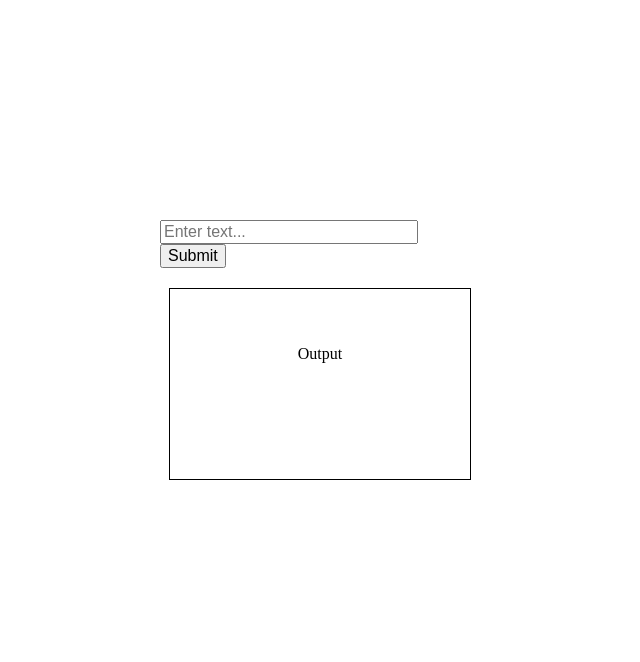
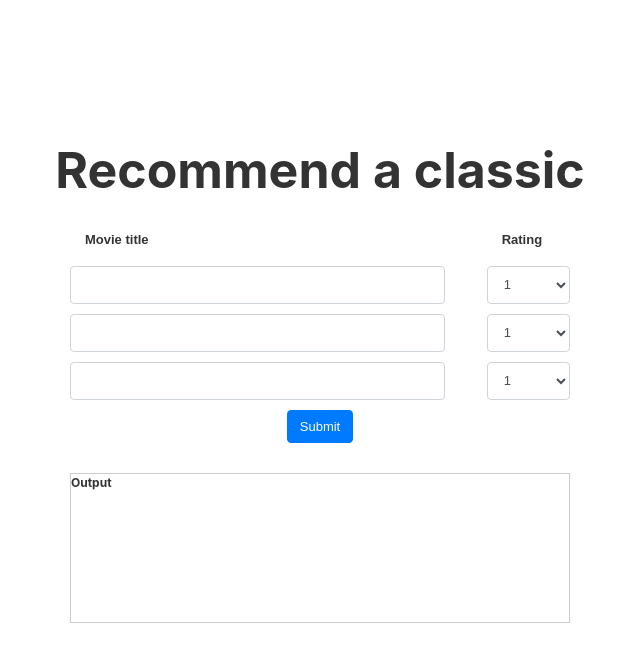
Before and after one commit to stewcraig/recommender, a Flask app: page / in a window 1280 px wide. Shown: the top 662 px of the page, without its empty margins (320-960 px from the left). Run offline with Flask 2, Linux system fonts and the light colour scheme; some libraries are stand-ins or nearby versions.

Commit message:
Add movie ratings and additional text boxes
Add two additional input forms (total of 3) for user to input movie titles.
Also adds ratings menus for user to rate each move (from 1 - 5).

```diff
--- a/templates/index.html
+++ b/templates/index.html
@@ -1,12 +1,13 @@
 <!DOCTYPE html>
 <HTML lang="en">
 <HEAD>
-<SCRIPT src="https://ajax.googleapis.com/ajax/libs/jquery/1.10.2/jquery.min.js"></SCRIPT>
+  <script src="https://ajax.googleapis.com/ajax/libs/jquery/3.2.1/jquery.min.js"></script>
 <link rel="stylesheet" href="https://ajax.googleapis.com/ajax/libs/jqueryui/1.12.1/themes/smoothness/jquery-ui.css">
+<link rel="stylesheet" href="https://maxcdn.bootstrapcdn.com/bootstrap/4.0.0-beta.2/css/bootstrap.min.css" integrity="sha384-PsH8R72JQ3SOdhVi3uxftmaW6Vc51MKb0q5P2rRUpPvrszuE4W1povHYgTpBfshb" crossorigin="anonymous">
 <script src="https://ajax.googleapis.com/ajax/libs/jqueryui/1.12.1/jquery-ui.min.js"></script>
 
 <meta http-equiv="content-type" name="viewport" content="width=device-width, initial-scale=1.0">
-<TITLE>Recommender</TITLE>
+<TITLE>Recommender a classic</TITLE>
 
 <SCRIPT type=text/javascript>
   $SCRIPT_ROOT = {{ request.script_root|tojson|safe }};
@@ -38,20 +39,30 @@
     ];
 
     $( "#searchForm" ).submit(function(){
+      // Use loop to conver inputs from entry boxes into a single line
+      let searchValue = ""
+      for (let i = 1; i < 4; i++){
+        var movieName = $("#movie" + i).val();
+        if (movieName) {searchValue += movieName + "+" + $("#rating" + i + " option:selected").val() + "+"};
+      }
+
+      // Ajax request
       $.ajax({
         type: "GET",
         url: $SCRIPT_ROOT + "/search/",
         contentType:"application/json; charset=utf-8",
-        data: {value: $('input[name=value]').val()},
-        success: function(data){$("#outputDiv").text(data.result)}
+        data: { value: searchValue},
+        success: function(data){
+          $("#outputDiv").text(data.result);
+          console.log(data.result)
+          }
       });
       return false;
     });
 
-    $( "#textForm" ).autocomplete({
+    $( ".movie-form" ).autocomplete({
       source: tags
     });
-
   });
 </SCRIPT>
 
@@ -60,36 +71,115 @@
 	margin:auto;
 }
 
-#formsDiv{
-	width: 320px;
-	margin-top:220px;
+.absolute-wrapper{
+  position: absolute;
+  top: 15%;
+  left: 50%;
+  transform: translate(-50%);
+  text-align: center;
+  font-size: 12px;
+  width:100%;
+  padding: 20px;
+  color: rgba(0, 0, 0, .8)
 }
 
-#textForm{
-	width: 250px;
+.container-fluid{
+  max-width: 500px;
+}
+
+.block{
+  display: inline-block;
+}
+
+p{
+  text-align: left;
+  font-weight: 700;
+}
+
+input, select{
+  margin-bottom: 10px;
+}
+
+h1{
+  letter-spacing: 0px;
+  font-weight: 700;
+  /* font-size: 8vw; */
+}
+
+@media (max-width: 576px){
+  h1{
+    font-size: 30px;/
+    margin-bottom: 30px;
+  }
+}
+
+@media (min-width: 577px){
+  h1{
+    font-size: 50px;
+    margin-bottom: 30px;
+  }
 }
 
 #outputDiv{
-	width: 300px;
-	height: 150px;
-  border: .5px solid;
-	margin-top: 20px;
-  padding-top:40px;
+	max-width: 500px;
+	min-height: 150px;
+  margin-top:30px;
+  border: .5px solid rgba(0,0,0, .2);
 	text-align: center;
+}
+
+.ui-widget{
+  font-size:13px;
 }
 
 </STYLE>
 
 </HEAD>
 <BODY>
-	<DIV id="formsDiv" class="center ui-widget">
-		<FORM id="searchForm">
-			<INPUT type="text" name="value" placeholder="Enter text..." id="textForm">
-			<INPUT type="submit" value="Submit">
-		</FORM>
-	</DIV>
-	<DIV id="outputDiv" class="center">
-		<p>Output</p>
-	</DIV>
+  <DIV class="absolute-wrapper">
+    <H1> Recommend a classic </H1>
+      <DIV class="container-fluid">
+        <FORM id="searchForm" class="ui-widget">
+          <DIV class="row">
+            <P class="col-9 mr-auto"> Movie title</P>
+            <P class="col-2"> Rating</P>
+          </DIV>
+          <DIV class="row">
+            <INPUT type="text" name="value" id="movie1" class="movie-form col-9 mr-auto form-control">
+            <SELECT class="form-control col-2"  name="rating" id="rating1">
+                <OPTION>1</OPTION>
+                <OPTION>2</OPTION>
+                <OPTION>3</OPTION>
+                <OPTION>4</OPTION>
+                <OPTION>5</OPTION>
+              </SELECT>
+          </DIV>
+          <DIV class="row">
+            <INPUT type="text" name="value"  id="movie2" class="movie-form col-9 mr-auto form-control">
+            <SELECT class="form-control col-2" name="rating" id="rating2">
+              <OPTION>1</OPTION>
+              <OPTION>2</OPTION>
+              <OPTION>3</OPTION>
+              <OPTION>4</OPTION>
+              <OPTION>5</OPTION>
+            </SELECT>
+          </DIV>
+          <DIV class="row">
+            <INPUT type="text" name="value"  id="movie3" class="movie-form col-9 mr-auto form-control">
+            <SELECT class="form-control col-2" name="rating" id="rating3">
+                <OPTION>1</OPTION>
+                <OPTION>2</OPTION>
+                <OPTION>3</OPTION>
+                <OPTION>4</OPTION>
+                <OPTION>5</OPTION>
+              </SELECT>
+           </DIV>
+          <INPUT type="submit" value="Submit"class="btn btn-primary center">
+        </FORM>
+      </DIV>
+      <DIV id="outputDiv" class="center">
+        <p>Output</p>
+      </DIV>
+  </DIV>
 </BODY>
 </HTML>
```
